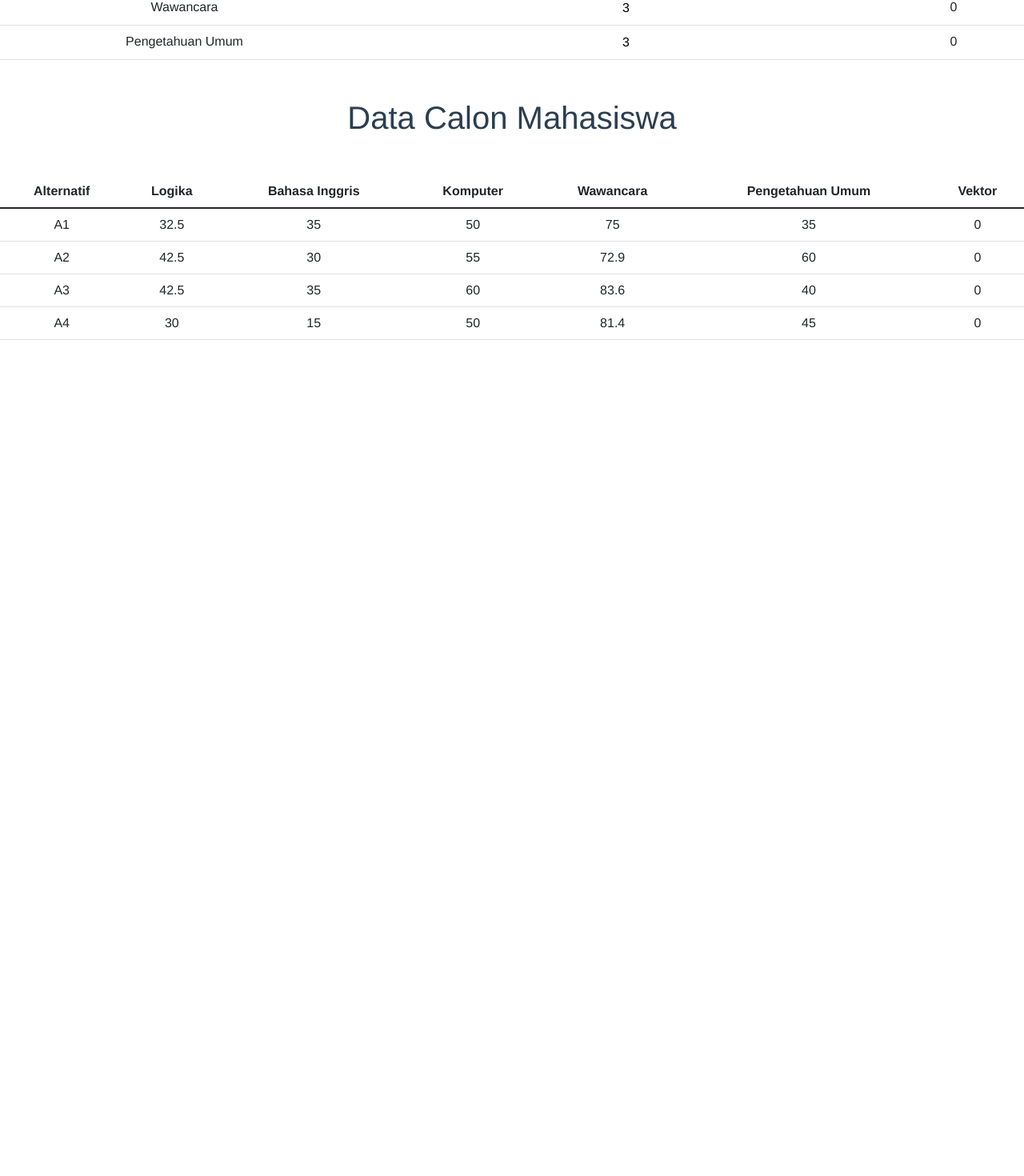
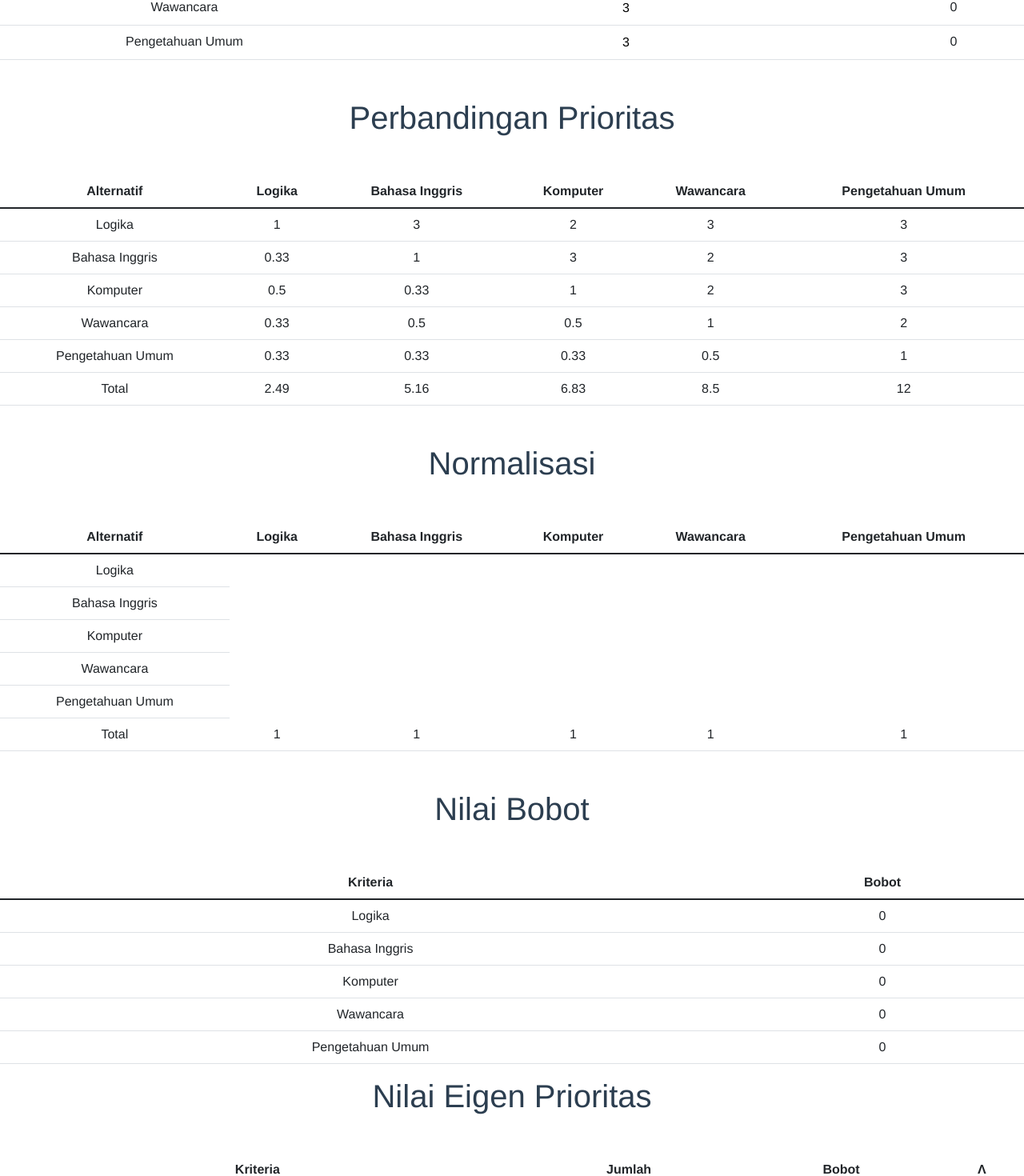
Before and after one commit to imfariz/imfariz.github.io, a Vue app: page / in a window 1280 px wide. Shown: the part 338-1808 px from the top of the page at 80% size. Before the commit the page ends 800 px from the top, so only its background shows below. Built offline with nearby package versions, Linux system fonts and the light colour scheme.

Commit message:
Complete Summing

```diff
--- a/src/components/DataModel.vue
+++ b/src/components/DataModel.vue
@@ -18,7 +18,7 @@
             </tbody>
         </table>
 
-        <!-- <h1 class="mt-5">Perbandingan Prioritas</h1>
+        <h1 class="mt-5">Perbandingan Prioritas</h1>
         <table class="table table-stripped mt-5">
             <thead>
                 <tr>
@@ -38,13 +38,13 @@
                     <td v-for="i in total" :key="i">{{ i }}</td>
                 </tr>
             </tbody>
-        </table> -->
+        </table>
         <button class="btn btn-primary float" @click="normalize">
             N
         </button>
 
 
-        <!-- <h1 class="mt-5">Normalisasi</h1>
+        <h1 class="mt-5">Normalisasi</h1>
         <table class="table table-stripped mt-5">
             <thead>
                 <tr>
@@ -62,9 +62,9 @@
                     <td v-for="i in total" :key="i">{{ i/i }}</td>
                 </tr>
             </tbody>
-        </table> -->
+        </table>
 
-        <!-- <h1 class="mt-5">Nilai Bobot</h1>
+        <h1 class="mt-5">Nilai Bobot</h1>
         <table class="table table-stripped mt-5">
             <thead>
                 <tr>
@@ -78,9 +78,9 @@
                     <td v-text="a.eigen"></td>
                 </tr>
             </tbody>
-        </table> -->
+        </table>
 
-        <!-- <h1>Nilai Eigen Prioritas</h1>
+        <h1>Nilai Eigen Prioritas</h1>
         <table class="table table-stripped mt-5">
             <thead>
                 <tr>
@@ -98,7 +98,7 @@
                     <td v-text="n.lam"></td>
                 </tr>
             </tbody>
-        </table> -->
+        </table>
         <!-- <br><br>
         <h1>Lamda Max adalah {{ eigenMax }}</h1>
         <h1>Nilai Consistency Index adalah {{ ci }}</h1>
```
